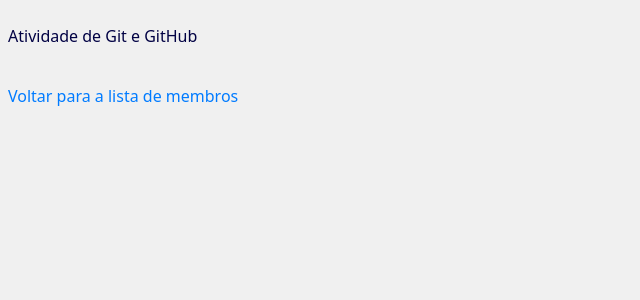
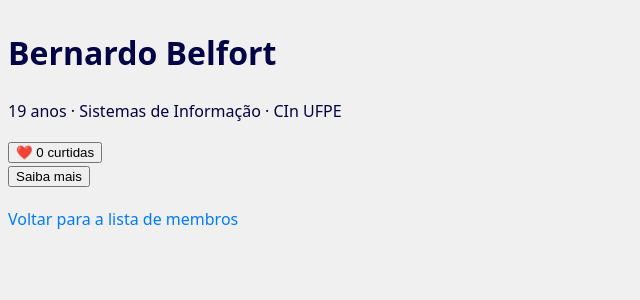
Before and after one commit to seal-ufpe/bootcamp-2026.1, a React (Vite) app: page /bernardobelfort in a window 1280 px wide. Shown: the top 300 px of the page, without its empty margins (0-640 px from the left). Built offline with nearby package versions, Linux system fonts and the light colour scheme.

Commit message:
feat: adiciona cartao de visita interativo em react

```diff
--- a/src/pages/bernardobelfort.jsx
+++ b/src/pages/bernardobelfort.jsx
@@ -1,3 +1,42 @@
+import { useState, useEffect } from "react";
+
+function BotaoCurtir({ curtidas, onCurtir }) {
+  return (
+    <button onClick={onCurtir}>
+      ❤️ {curtidas} {curtidas === 1 ? "curtida" : "curtidas"}
+    </button>
+  );
+}
+
+function CartaoDeVisita({ nome, idade, curso, bio }) {
+  const [curtidas, setCurtidas] = useState(0);
+  const [mostrarMais, setMostrarMais] = useState(false);
+
+  return (
+    <div>
+      <h1>{nome}</h1>
+      <p>{idade} anos · {curso}</p>
+      <BotaoCurtir curtidas={curtidas} onCurtir={() => setCurtidas(curtidas + 1)} />
+      <br />
+      <button onClick={() => setMostrarMais(!mostrarMais)}>
+        {mostrarMais ? "Mostrar menos" : "Saiba mais"}
+      </button>
+      {mostrarMais && <p>{bio}</p>}
+    </div>
+  );
+}
+
 export default function BernardoBelfortPage() {
-  return <p>Atividade de Git e GitHub</p>;
+  useEffect(() => {
+    document.title = "Bernardo Belfort";
+  }, []);
+
+  return (
+    <CartaoDeVisita
+      nome="Bernardo Belfort"
+      idade={19}
+      curso="Sistemas de Informação · CIn UFPE"
+      bio="Estudante de S.I no CIn | UFPE, atualmente no bootcamp da SEAL aprendendo desenvolvimento web."
+    />
+  );
 }
```
